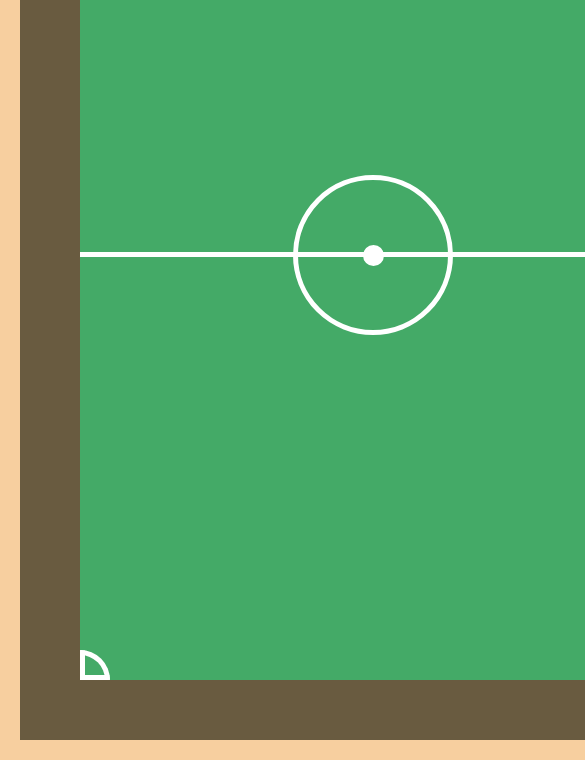
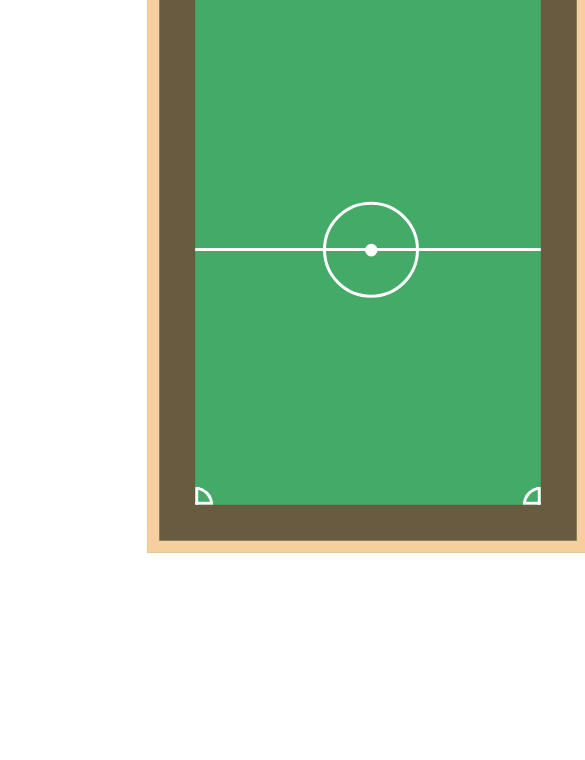
Before and after one commit to jigsaw2510/ARC-Table-Games, a plain HTML site: page index.html in a window 390 px wide. Shown: the part 276-1036 px from the top of the page, 585 px wide, since content can reach past the window. Drawn offline with Linux system fonts and the light colour scheme.

Commit message:
changed media queries

```diff
--- a/style.css
+++ b/style.css
@@ -90,7 +90,11 @@
     left: 558px;
     top: 603px;
 }
-
+@media only screen and (max-width: 600px) {
+  #page-container {
+  	transform: scale(0.6);
+  }
+}
 #navbar {
 	position: absolute;
 	top: 10px;
```
